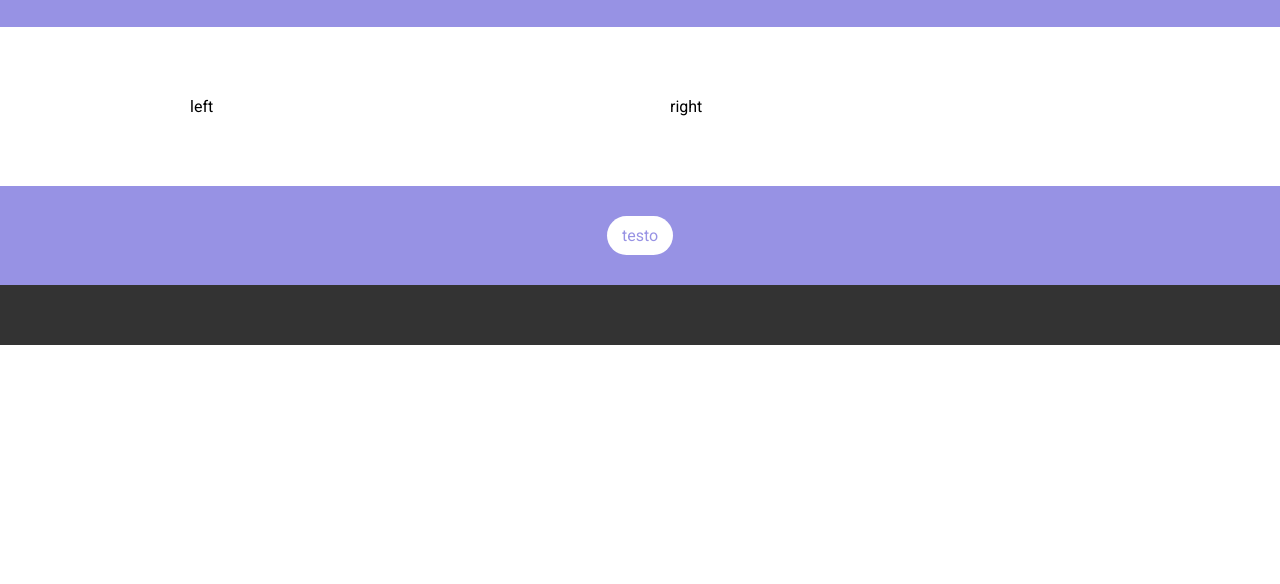
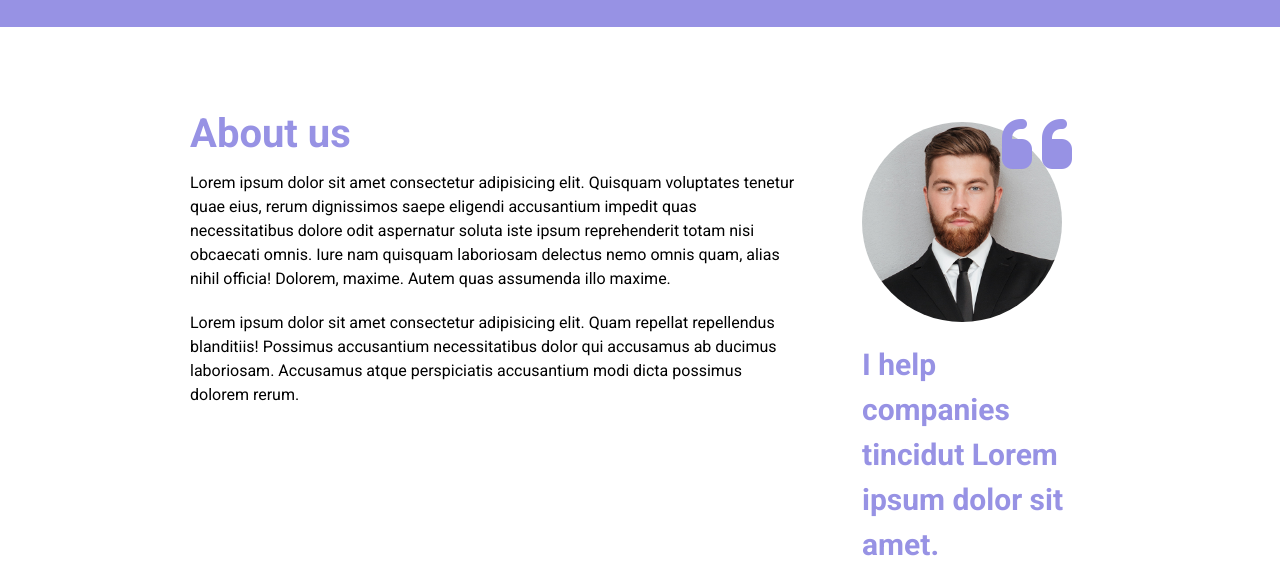
Before and after one commit to Francescodc92/htmlcss-responsive-layout, a plain HTML site: page index.html in a window 1280 px wide. Shown: the part 3560-4144 px from the top of the page. Before the commit the page ends 3905 px from the top, so only its background shows below. Drawn offline with Linux system fonts and the light colour scheme.

Commit message:
end about-us section

```diff
--- a/css/style.css
+++ b/css/style.css
@@ -291,6 +291,54 @@ section#benefits .my-row .card a {
 section#about-us .my-row .col-full > * {
   margin-block: var(--margin-col);
   padding: var(--padding-card);
+  line-height: 150%;
+}
+
+section#about-us .my-row .col-full h2 {
+  font-size: 4rem;
+  color: var(--bg-secondary-light);
+  margin-block: 2.5rem;
+}
+
+section#about-us .my-row .col-full p:first-of-type {
+  margin-bottom: 2rem;
+}
+
+section#about-us .my-row .col-full .about-img .img-wrapper {
+  margin-bottom: 2rem;
+  margin-top: 2.5rem;
+  width: 20rem;
+  height: 20rem;
+  position: relative;
+}
+
+section#about-us .my-row .col-full .about-img .img-wrapper::after {
+  content: "\f10d";
+  font-family: "FontAwesome";
+  font-size: 8rem;
+  display: block;
+  color: var(--bg-secondary-light);
+  position: absolute;
+  right: -1rem;
+  top: 1rem;
+}
+
+section#about-us .my-row .col-full .about-img .img-wrapper img {
+  width: 100%;
+  height: 100%;
+  border-radius: 50%;
+  object-fit: cover;
+}
+
+section#about-us .my-row .col-full .about-img p {
+  font-size: 3rem;
+  font-weight: bold;
+  color: var(--bg-secondary-light);
+  line-height: 150%;
+}
+
+section#about-us .my-row .col-full .about-img a i {
+  margin-right: 0.5rem;
 }
 
 /*-----------
@@ -397,8 +445,12 @@ Responsive
   section#about-us .my-row .col-full {
     display: flex;
   }
+  section#about-us .my-row .col-full .about-text {
+    width: calc(60% - (var(--margin-col) * 2));
+    margin-inline: var(--margin-col);
+  }
   section#about-us .my-row .col-full > * {
-    width: calc((100% / 2) - (var(--margin-col) * 2));
+    width: calc(40% - (var(--margin-col) * 2));
     margin-inline: var(--margin-col);
   }
 }
@@ -454,4 +506,14 @@ Responsive
   section#benefits .my-row .col {
     width: calc((100% / 3) - (2 * var(--margin-col)));
   }
+
+  /*----section about us----*/
+  section#about-us .my-row .col-full .about-text {
+    width: calc(70% - (var(--margin-col) * 2));
+    margin-inline: var(--margin-col);
+  }
+  section#about-us .my-row .col-full > * {
+    width: calc(30% - (var(--margin-col) * 2));
+    margin-inline: var(--margin-col);
+  }
 }
--- a/index.html
+++ b/index.html
@@ -428,9 +428,36 @@
         <div class="container-small">
           <div class="my-row">
             <div class="col-mobile col-full">
-              <div class="about-text">left</div>
+              <div class="about-text">
+                <h2>About us</h2>
+                <p>
+                  Lorem ipsum dolor sit amet consectetur adipisicing elit.
+                  Quisquam voluptates tenetur quae eius, rerum dignissimos saepe
+                  eligendi accusantium impedit quas necessitatibus dolore odit
+                  aspernatur soluta iste ipsum reprehenderit totam nisi
+                  obcaecati omnis. Iure nam quisquam laboriosam delectus nemo
+                  omnis quam, alias nihil officia! Dolorem, maxime. Autem quas
+                  assumenda illo maxime.
+                </p>
+                <p>
+                  Lorem ipsum dolor sit amet consectetur adipisicing elit. Quam
+                  repellat repellendus blanditiis! Possimus accusantium
+                  necessitatibus dolor qui accusamus ab ducimus laboriosam.
+                  Accusamus atque perspiciatis accusantium modi dicta possimus
+                  dolorem rerum.
+                </p>
+              </div>
               <!--end about text-->
-              <div class="about-img">right</div>
+              <div class="about-img">
+                <div class="img-wrapper">
+                  <img src="./img/about.jpg" alt="" />
+                </div>
+                <p>I help companies tincidut Lorem ipsum dolor sit amet.</p>
+                <a href="#" class="button secondary">
+                  <i class="fa-brands fa-linkedin"></i>
+                  Find me on linkedin
+                </a>
+              </div>
               <!--end about img-->
             </div>
           </div>
```
